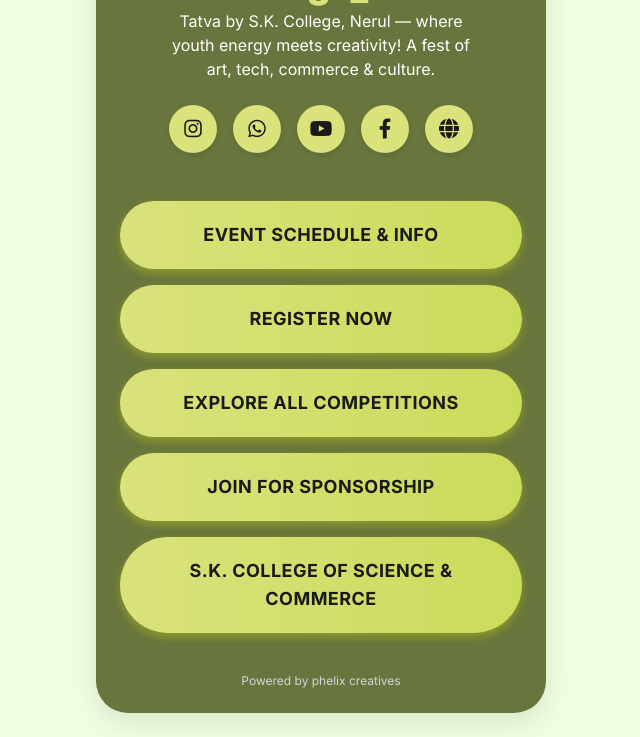
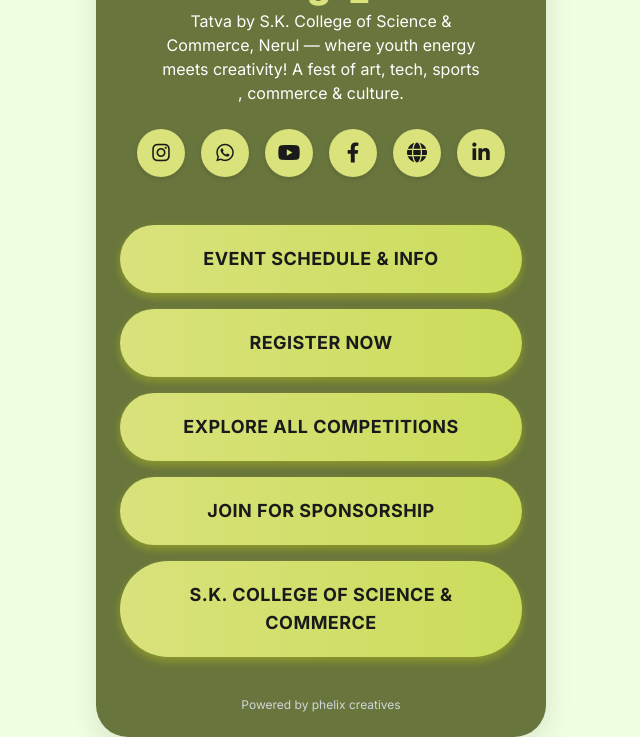
Before and after one commit to PhelixCreative7/Sk-profile-tree, a plain HTML site: page index.html in a window 1280 px wide. Shown: the part 363-1100 px from the top of the page, without its empty margins (319-959 px from the left). Drawn offline with nearby package versions, Linux system fonts and the light colour scheme.

Commit message:
added some of the changes

```diff
--- a/index.html
+++ b/index.html
@@ -163,8 +163,8 @@
 
         <p class="text-base font-normal max-w-xs mx-auto mb-6"
          style="color: #ffffff;">
-          Tatva by S.K. College, Nerul — where youth energy meets creativity! A
-          fest of art, tech, commerce & culture.
+          Tatva by S.K. College of Science & Commerce, Nerul — where youth energy meets creativity! A
+          fest of art, tech, sports , commerce & culture.
         </p>
 
         <!-- Social Links -->
@@ -173,8 +173,9 @@
     <a href="https://wa.me/9820243403" target="_blank" class="social-link"><i class="fab fa-whatsapp text-xl"></i></a>
     <a href="https://www.youtube.com/channel/UCgFXsGxP0imjUnxydHiW_pA" target="_blank" class="social-link"><i class="fab fa-youtube text-xl"></i></a>
     <a href="https://www.facebook.com/skc.nerul/" target="_blank" class="social-link"><i class="fab fa-facebook-f text-xl"></i></a>
+    <a href="https://www.skcollegenerul.com/" target="_blank" class="social-link"><i class="fas fa-globe text-xl"></i></a>
 
-    <a href="https://www.skcollegenerul.com/" target="_blank" class="social-link"><i class="fas fa-globe text-xl"></i></a>
+    <a href="YOUR_LINKEDIN_URL_HERE" target="_blank" class="social-link"><i class="fab fa-linkedin-in text-xl"></i></a>
 </div>
       </div>
     </section>
```
